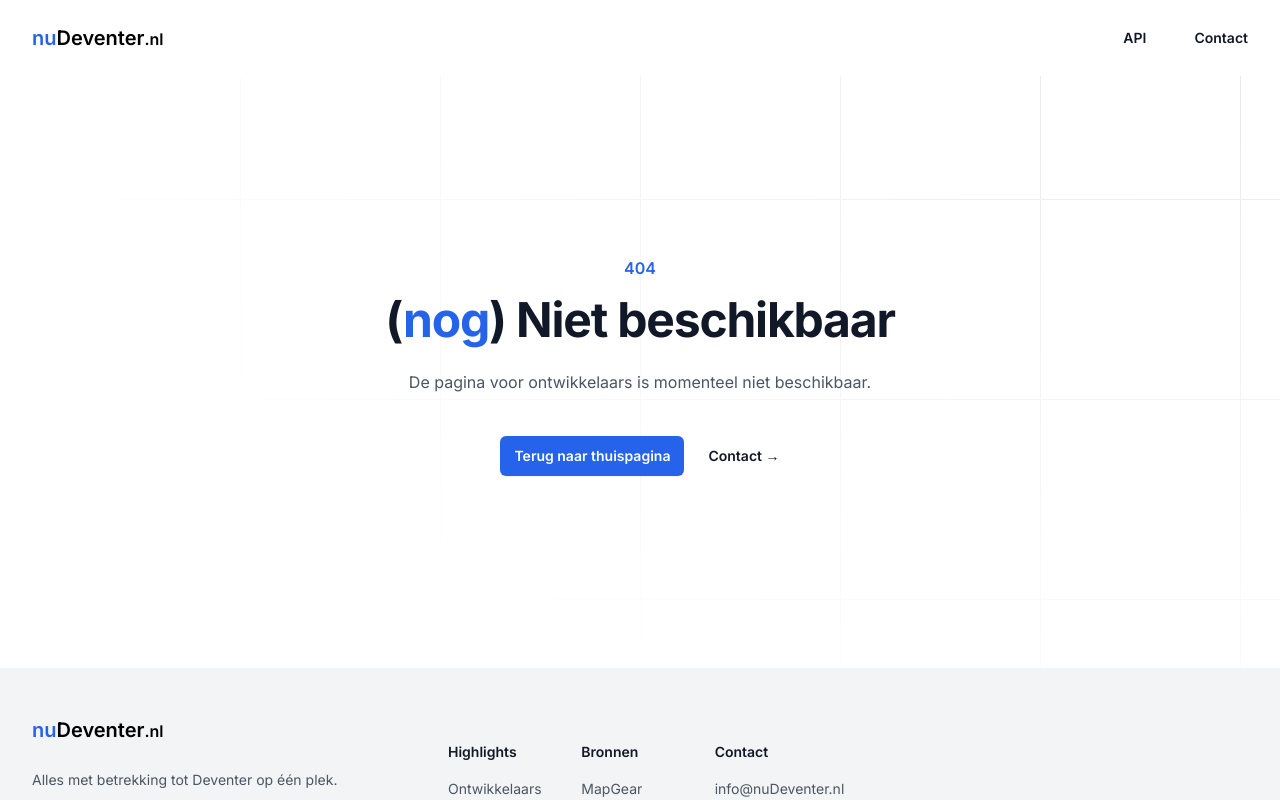
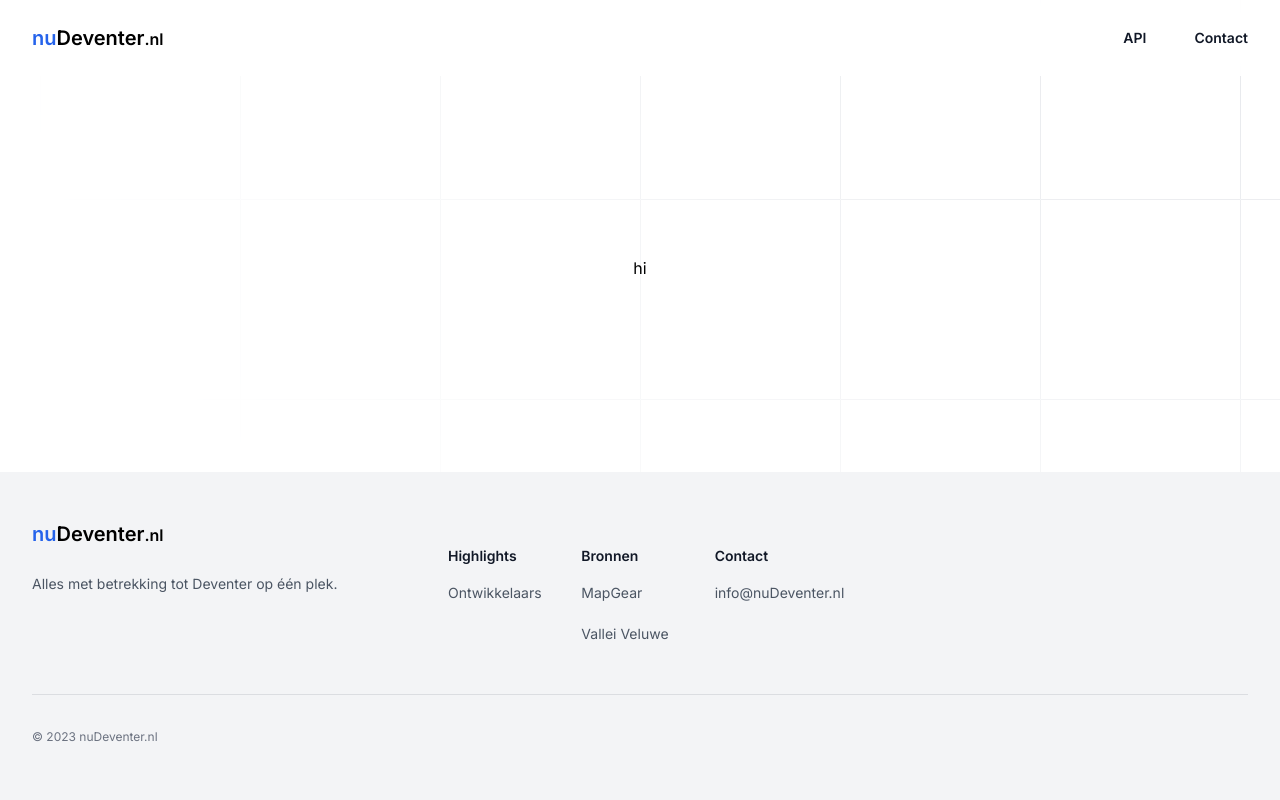
Before and after one commit to ThijmenGThN/nuDeventer.nl, a Next.js app: page /ontwikkelaars in a window 1280 px wide. Shown: the top 800 px of the page. Built offline with nearby package versions, Linux system fonts and the light colour scheme.

Commit message:
🔒️ Auth system

```diff
--- a/app/api/user/login/route.ts
+++ b/app/api/user/login/route.ts
@@ -14,13 +14,13 @@ export async function POST(req: Request) {
         const decoded = Buffer.from(encoded, 'base64').toString()
         const [email, password] = decoded.split(':')
 
-        if (!email || email == '') throw { xerr: 'An email address must be provided.', status: 400 }
-        if (!password || password == '') throw { xerr: 'A password must be provided.', status: 400 }
+        if (!email || email == '') throw { xerr: 'Het invullen van een e-mailadres is verplicht.', status: 400 }
+        if (!password || password == '') throw { xerr: 'Het invullen van een wachtwoord is verplicht.', status: 400 }
 
         const user = await prisma.user.findFirst({ where: { email } })
-        if (!user) throw { xerr: 'A user with this email address does not exist.', status: 404 }
+        if (!user) throw { xerr: 'Een ontwikkelaar met dit e-mailadres bestaat niet.', status: 404 }
 
-        if (!bcrypt.compareSync(password, user.password)) throw { xerr: 'The provided credentials are invalid.', status: 403 }
+        if (!bcrypt.compareSync(password, user.password)) throw { xerr: 'De ingevoerde gegevens zijn niet correct.', status: 403 }
 
         const response = NextResponse.json(
             {
@@ -45,7 +45,7 @@ export async function POST(req: Request) {
         return NextResponse.json(
             error.xerr
                 ? error.xerr
-                : 'Something went wrong, try again later.',
+                : 'Er is iets mis gegaan, probeer het later nog eens.',
             { status: error.status ?? 500 }
         )
     }
--- a/app/api/user/me/route.ts
+++ b/app/api/user/me/route.ts
@@ -12,10 +12,10 @@ export async function GET(req: Request) {
 
         const payload: any = jwt.decode(sessionToken)
 
-        if (!payload?.email) throw { xerr: 'Session has expired, authentication required.', status: 401 }
+        if (!payload?.email) throw { xerr: 'Sessie is verlopen, log opnieuw in.', status: 401 }
 
         const user = await prisma.user.findFirst({ where: { email: payload.email } })
-        if (!user) throw { xerr: 'A user with this email address does not exist.', status: 404 }
+        if (!user) throw { xerr: 'Een ontwikkelaar met dit e-mailadres bestaat niet.', status: 404 }
 
         return NextResponse.json(
             {
@@ -32,7 +32,7 @@ export async function GET(req: Request) {
         return NextResponse.json(
             error.xerr
                 ? error.xerr
-                : 'Something went wrong, try again later.',
+                : 'Er is iets mis gegaan, probeer het later nog eens.',
             { status: error.status ?? 500 }
         )
     }
--- a/app/api/user/register/route.ts
+++ b/app/api/user/register/route.ts
@@ -14,10 +14,10 @@ export async function POST(req: Request) {
         const decoded = Buffer.from(encoded, 'base64').toString()
         const [email, password] = decoded.split(':')
 
-        if (!email || email == '') throw { xerr: 'An email address must be provided.', status: 400 }
-        if (!password || password == '') throw { xerr: 'A password must be provided.', status: 400 }
+        if (!email || email == '') throw { xerr: 'Het invullen van een e-mailadres is verplicht.', status: 400 }
+        if (!password || password == '') throw { xerr: 'Het invullen van een wachtwoord is verplicht.', status: 400 }
 
-        if (await prisma.user.findFirst({ where: { email } })) throw { xerr: 'A user with this email address already exists.', status: 403 }
+        if (await prisma.user.findFirst({ where: { email } })) throw { xerr: 'Een ontwikkelaar bestaat al met dit e-mailadres.', status: 403 }
 
         const { first_name, last_name } = await req.json()
 
@@ -53,7 +53,7 @@ export async function POST(req: Request) {
         return NextResponse.json(
             error.xerr
                 ? error.xerr
-                : 'Something went wrong, try again later.',
+                : 'Er is iets mis gegaan, probeer het later nog eens.',
             { status: error.status ?? 500 }
         )
     }
--- a/app/ontwikkelaars/page.tsx
+++ b/app/ontwikkelaars/page.tsx
@@ -1,7 +1,6 @@
 import Header from '@/components/Header'
 
 import Footer from '@/components/Footer'
-import Link from 'next/link'
 
 export default function Page() {
     return (
@@ -9,22 +8,7 @@ export default function Page() {
             <Header />
 
             <main className="flex flex-col gap-8 mx-auto max-w-7xl my-40 px-6 pb-8 pt-24 lg:px-8">
-                <div className="my-auto text-center">
-                    <p className="text-base font-semibold text-theme-primary">404</p>
-                    <h1 className="mt-4 text-3xl font-bold tracking-tight text-gray-900 sm:text-5xl">(<span className="text-theme-primary">nog</span>) Niet beschikbaar</h1>
-                    <p className="mt-6 text-base leading-7 text-gray-600">De pagina voor ontwikkelaars is momenteel niet beschikbaar.</p>
-                    <div className="mt-10 flex items-center justify-center gap-x-6">
-                        <Link
-                            href="/"
-                            className="rounded-md bg-theme-primary px-3.5 py-2.5 text-sm font-semibold text-white shadow-sm hover:bg-theme-primary-dark focus-visible:outline focus-visible:outline-2 focus-visible:outline-offset-2 focus-visible:outline-theme-primary"
-                        >
-                            Terug naar thuispagina
-                        </Link>
-                        <Link href="mailto:info@nuDeventer.nl" className="text-sm font-semibold text-gray-900">
-                            Contact <span aria-hidden="true">&rarr;</span>
-                        </Link>
-                    </div>
-                </div>
+                hi
             </main>
 
             <Footer />
--- a/middleware.ts
+++ b/middleware.ts
@@ -13,7 +13,7 @@ export async function middleware(req: NextRequest) {
 
         if (match('/login') || match('/register')) response.cookies.delete('sessionToken')
 
-        if (match('/dash')) {
+        if (match('/ontwikkelaars')) {
             const { value: sessionToken } = req.cookies.get('sessionToken') ?? { value: '' }
 
             if (!await verifySession(sessionToken)) throw 'Session has expired, authentication required.'
--- a/source/components/user/Login.tsx
+++ b/source/components/user/Login.tsx
@@ -19,7 +19,7 @@ export default function Component() {
 
         try {
             await user.login({ email, password })
-            router.push('/dash')
+            router.push('/ontwikkelaars')
         }
 
         catch (error) { setErrorMessage('' + error) }
--- a/source/components/user/Register.tsx
+++ b/source/components/user/Register.tsx
@@ -22,7 +22,7 @@ export default function Component() {
 
         try {
             await user.register({ email, password, first_name, last_name })
-            router.push('/dash')
+            router.push('/ontwikkelaars')
         }
 
         catch (error) { setErrorMessage('' + error) }
```
